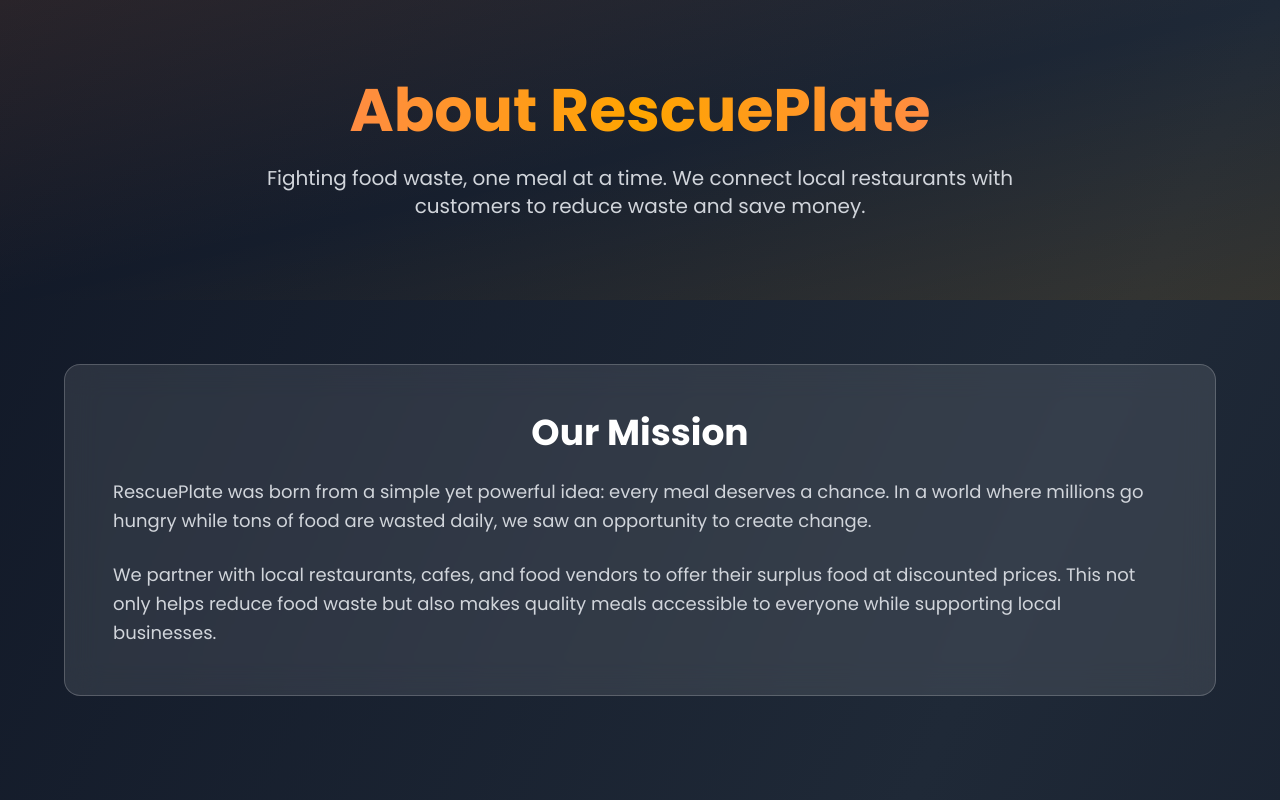
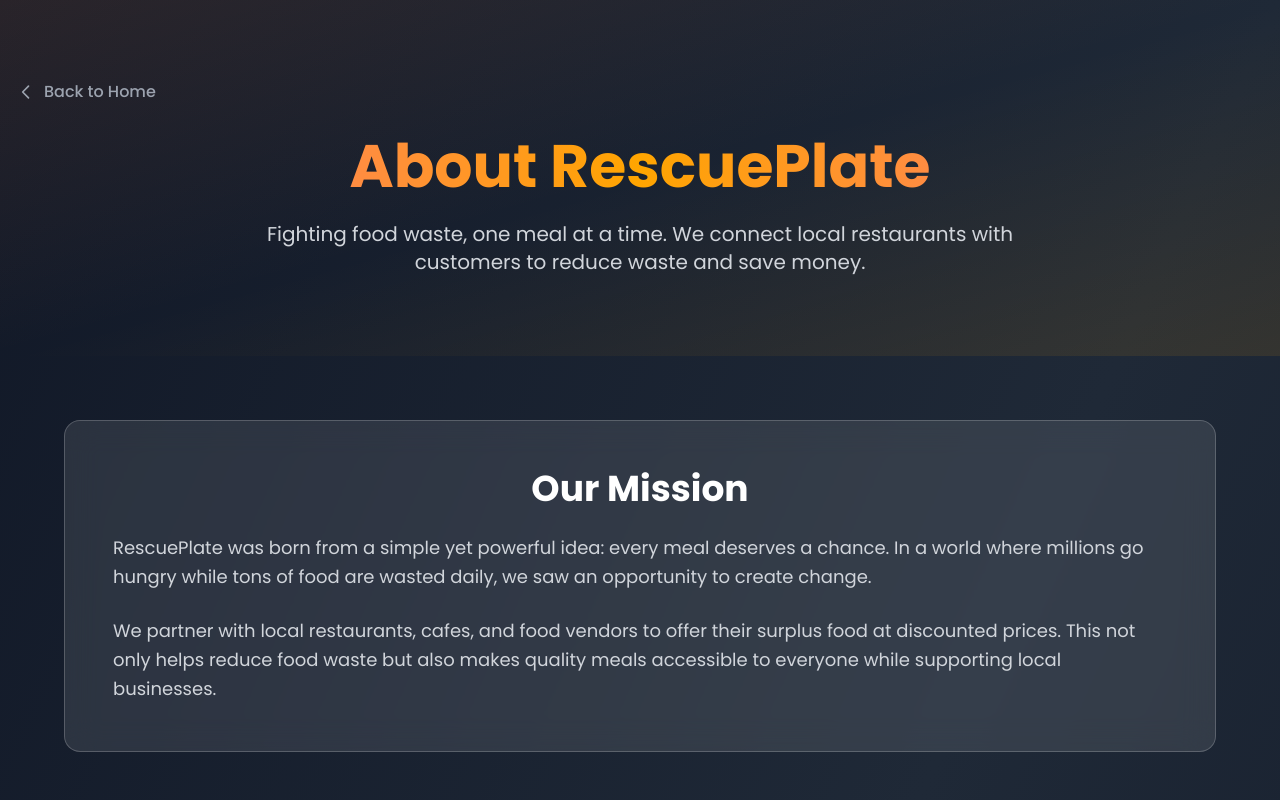
Before and after one commit to Dushimepaulette1/RescuePlate, a React (Vite) app in the folder client/: page /about in a window 1280 px wide. Shown: the top 800 px of the page. Built offline with nearby package versions, Linux system fonts and the light colour scheme; the HTML template or start-up script is replaced by a standard one.

Commit message:
added back to home navigation button on about us page

```diff
--- a/client/src/pages/AboutUs.tsx
+++ b/client/src/pages/AboutUs.tsx
@@ -1,4 +1,5 @@
 import { motion } from "framer-motion";
+import { Link } from "react-router-dom";
 
 const AboutUs = () => {
   return (
@@ -7,6 +8,27 @@ const AboutUs = () => {
       <section className="relative py-20 px-4 overflow-hidden">
         <div className="absolute inset-0 bg-gradient-to-br from-primary/10 via-transparent to-secondary/10"></div>
         <div className="max-w-7xl mx-auto relative z-10">
+          {/* Back to Home Button */}
+          <Link
+            to="/"
+            className="inline-flex items-center gap-2 text-gray-400 hover:text-primary transition-colors mb-8 group"
+          >
+            <svg
+              className="w-5 h-5 transition-transform group-hover:-translate-x-1"
+              fill="none"
+              stroke="currentColor"
+              viewBox="0 0 24 24"
+            >
+              <path
+                strokeLinecap="round"
+                strokeLinejoin="round"
+                strokeWidth={2}
+                d="M15 19l-7-7 7-7"
+              />
+            </svg>
+            <span className="font-medium">Back to Home</span>
+          </Link>
+
           <motion.div
             initial={{ opacity: 0, y: 30 }}
             animate={{ opacity: 1, y: 0 }}
```
